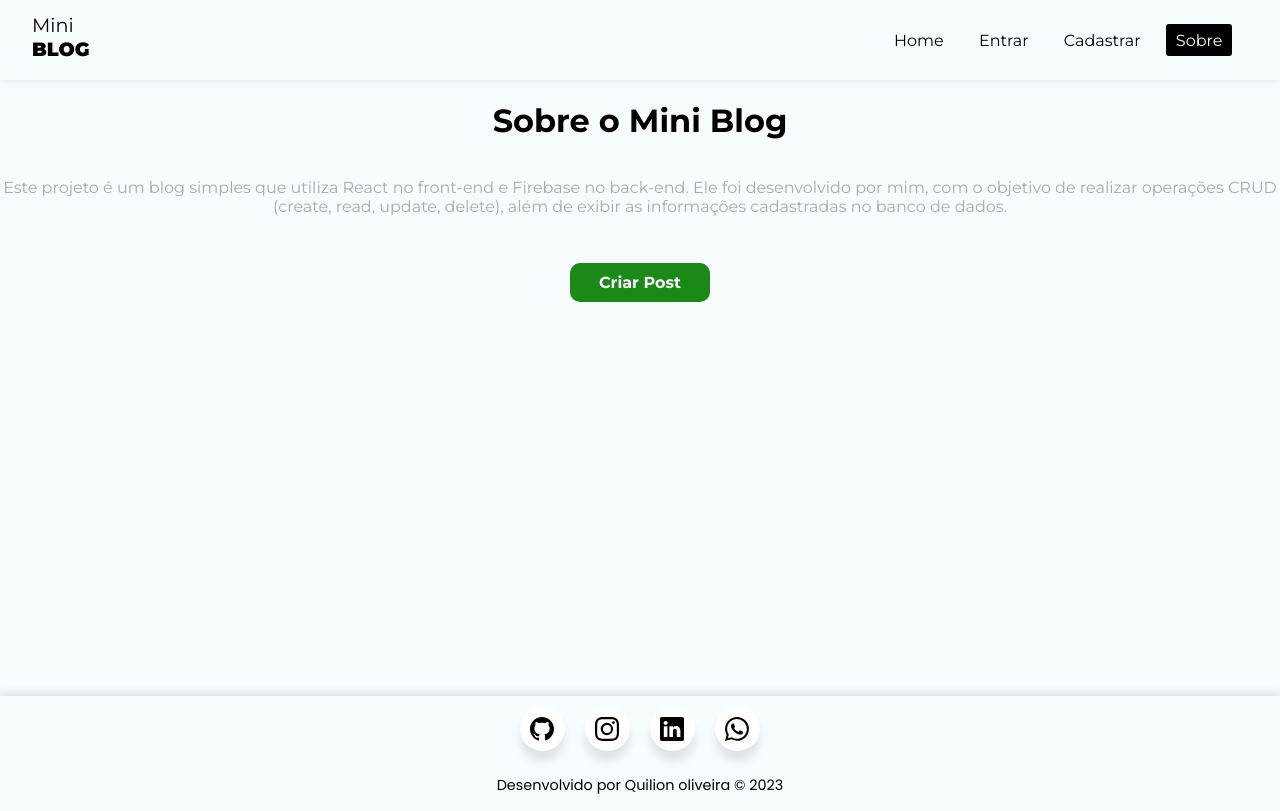
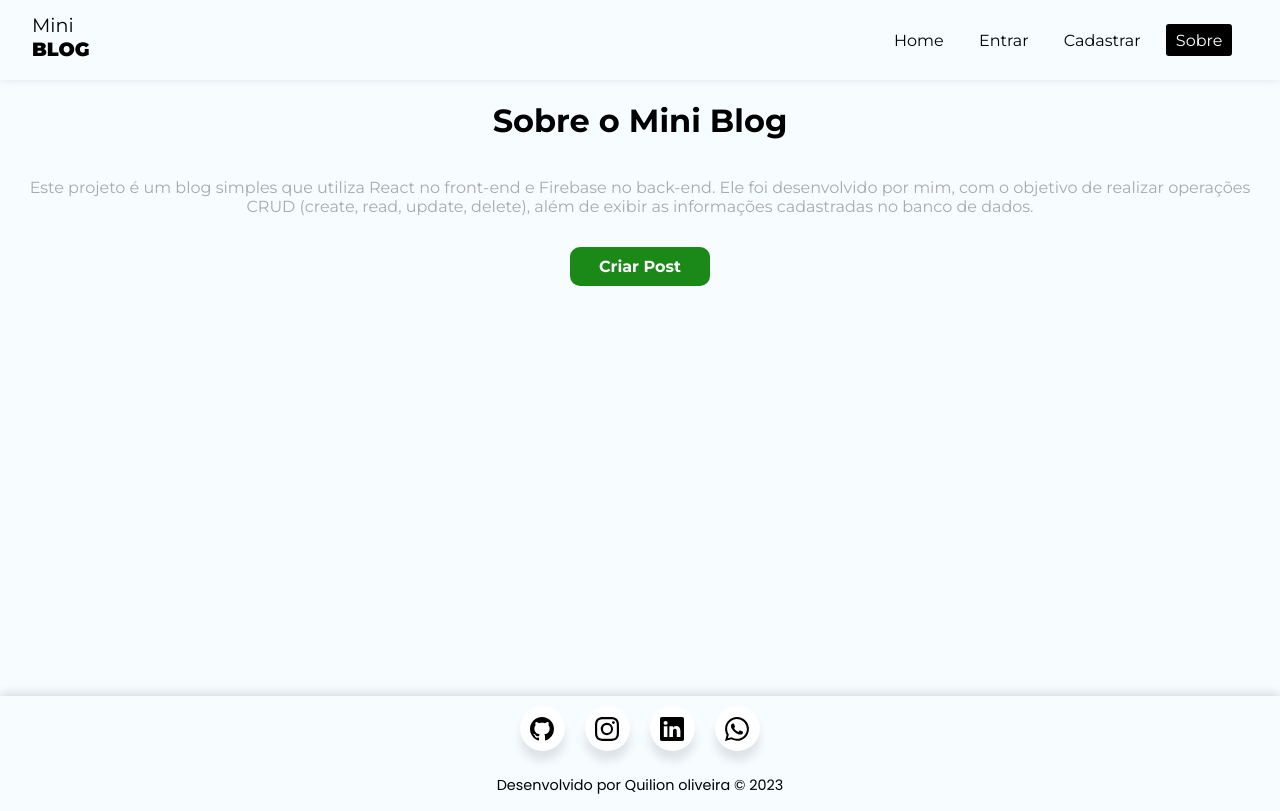
Before and after one commit to QuiLion7/projetominiblog, a React (Create React App) app: page /about in a window 1280 px wide. Built offline with nearby package versions, Linux system fonts and the light colour scheme; no server answers.

Commit message:
Updated error layout to be more consistent

```diff
--- a/src/pages/About/About.module.css
+++ b/src/pages/About/About.module.css
@@ -8,7 +8,7 @@
 
 .about p {
   color: #aaa;
-  margin-bottom: 2em;
+  padding: 0rem 0.5rem 0rem 0.5rem;
 }
 
 .about a {
@@ -18,11 +18,11 @@
 }
 
 @media screen and (max-width: 460px) {
-  .about h1{
+  .about h1 {
     font-size: 1.5em;
   }
 
   .about p {
-    font-size: .85em;
+    font-size: 0.85em;
   }
 }
```
